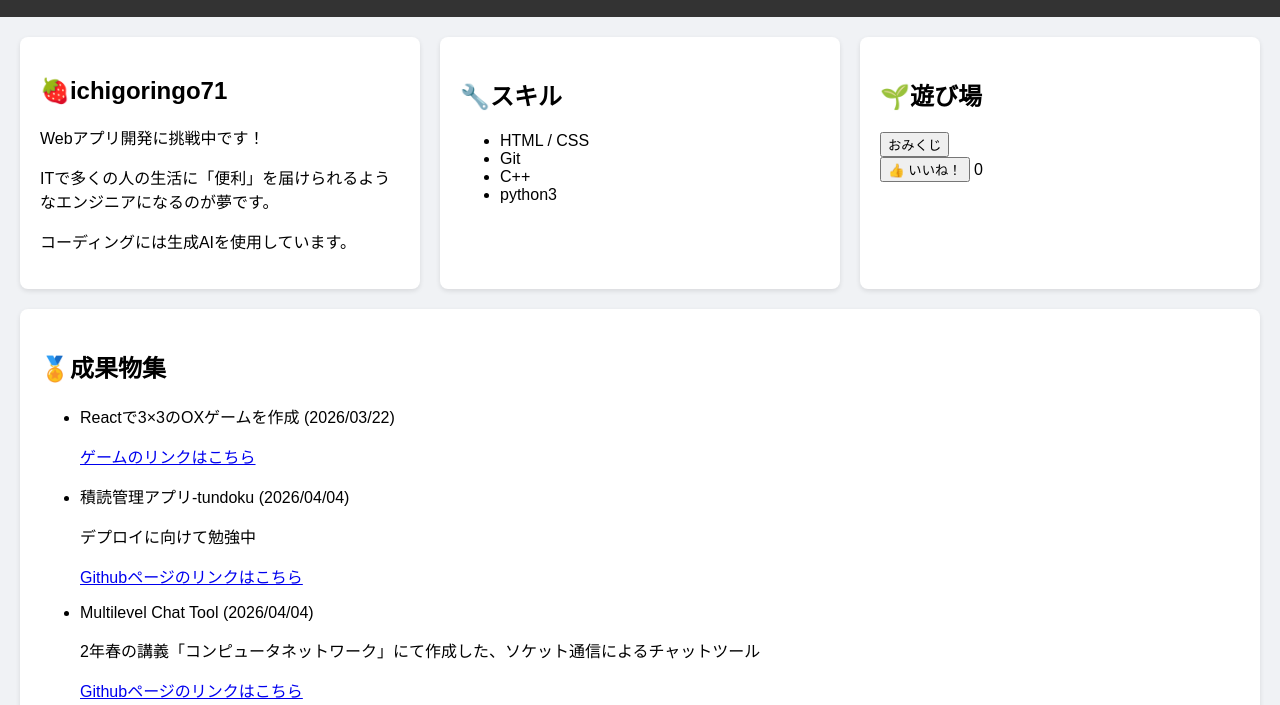
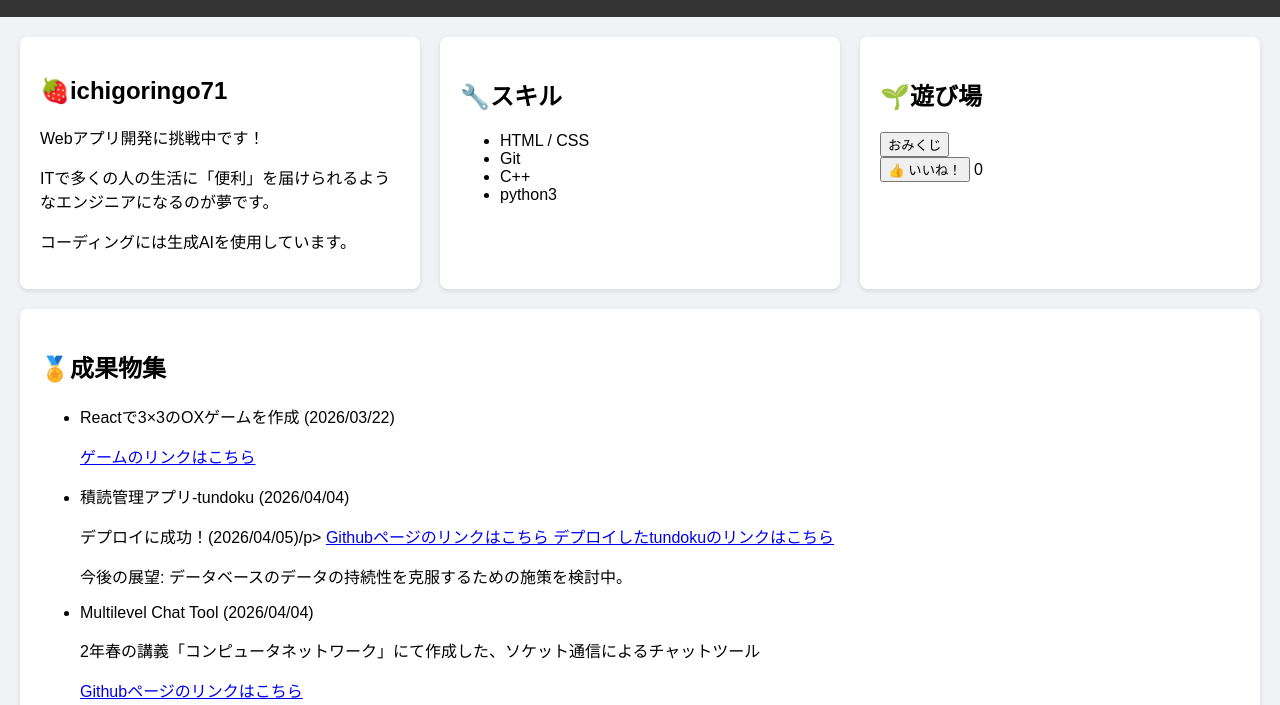
Before and after one commit to ichigoringo71-stack/my-profile, a plain HTML site: page index.html in a window 1280 px wide. Shown: the part 95-800 px from the top of the page. Drawn offline with Linux system fonts and the light colour scheme.

Commit message:
tundokuのデプロイ結果を掲載

```diff
--- a/index.html
+++ b/index.html
@@ -49,10 +49,14 @@
                 </li>
                 <li>
                     <p>積読管理アプリ-tundoku (2026/04/04)</p>
-                    <p>デプロイに向けて勉強中</p>
+                    <p>デプロイに成功！(2026/04/05)/p>
                     <a href="https://github.com/ichigoringo71-stack/tundoku" target="_blank" rel="noopener noreferrer">
                     Githubページのリンクはこちら
                     </a>
+                    <a href="https://tundoku-app.onrender.com/" target="_blank" rel="noopener noreferrer">
+                    デプロイしたtundokuのリンクはこちら
+                    </a>
+                    <p>今後の展望: データベースのデータの持続性を克服するための施策を検討中。</p>
                 </li>
                 </li>
                 <li>
```
